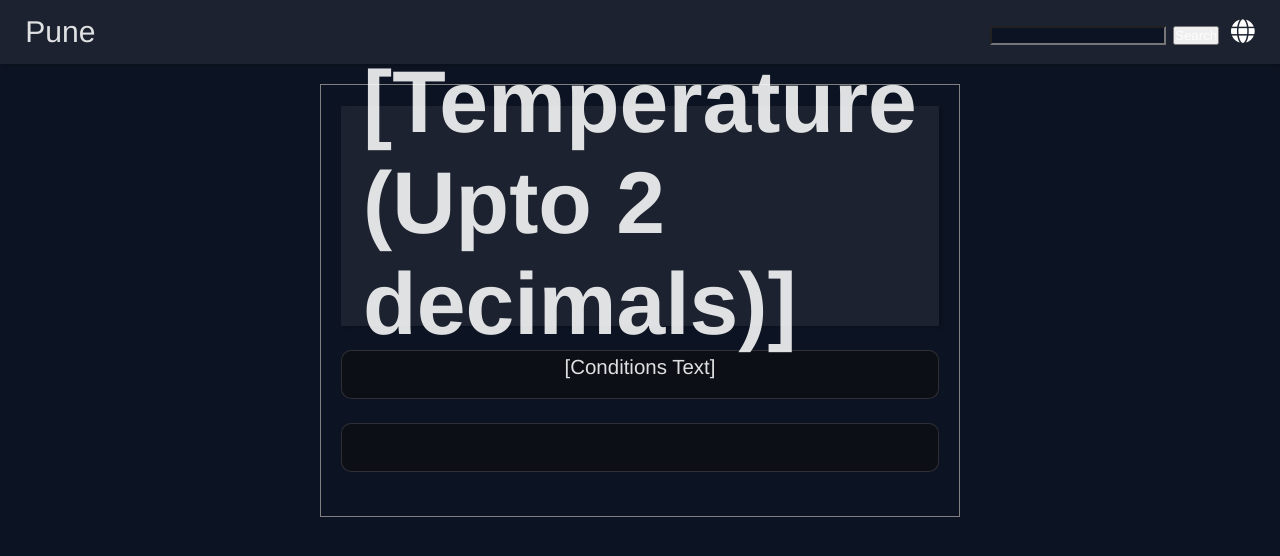
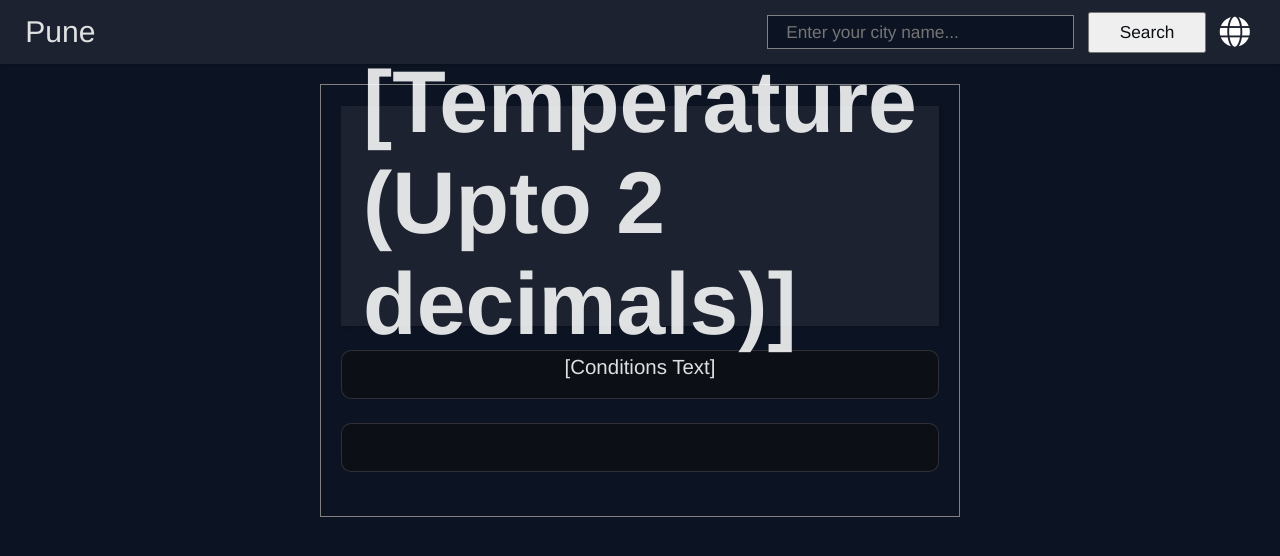
Before and after one commit to prathameshrp/TOP-weather-app, a website built with webpack: page src/template.html in a window 1280 px wide. Built offline with nearby package versions, Linux system fonts and the light colour scheme; no server answers.

Commit message:
Add style to search input element

```diff
--- a/src/style.css
+++ b/src/style.css
@@ -59,14 +59,53 @@ body
 #main-header .menu
 {
     display: flex;
+    justify-content: center;
+    align-items: center;
     list-style-type: none;
-    gap: 0.5em;
-    font-size: calc(0.4rem + var(--resizer));
+    gap: 0.2em;
+    height: clamp(20px, 4vh, 40px);
 }
 
+.menu li
+{
+    /* height: clamp(20px, vh, 40px); */
+    height: 100%;
+    display: flex;
+    align-items: center;
+    /* padding: 16px calc(0.04rem + var(--resizer)); */
+    margin: 0 max(5px, calc(var(--resizer) - 0.8rem));
+
+}
 .menu #search
 {
+    outline: none;
+    border: 1px solid gray;
+    height: 100%;
     background-color: var(--primary-clr);
+    font-size: calc(var(--resizer));
+    font-weight: 400;
+    width: clamp(240px, 24vw, 440px);
+    /* width: 240px; */
+    /* width: 24vw; */
+    /* width: 440px; */
+    padding: 16px calc(0.04rem + var(--resizer));
+
+}
+
+.menu #search-btn
+{
+    color: #0c0f16;
+    /* text-align: center; */
+    font-size: calc(var(--resizer));
+    padding: min(8px, 4vh) calc(0.8rem + var(--resizer));
+
+    /* background-color: aqua; */
+
+}
+
+.menu i{
+    font-size: calc(0.8rem + var(--resizer));
+
 }
 .container
 {
--- a/src/template.html
+++ b/src/template.html
@@ -21,10 +21,17 @@
       <div class="city">Pune</div>
       <ul class="menu">
         <li>
-          <input type="text" id="search">
-          <label for="search"><button id="search-btn">Search</button></label>
+          <input type="text" id="search" placeholder="Enter your city name...">
+
         </li>
-        <li><i class="fa-solid fa-globe" style="color: #ffffff"></i></li>
+
+        <li>
+          <button id="search-btn" for="search">Search</button>
+        </li>
+
+        <li>
+          <i class="fa-solid fa-globe" style="color: #ffffff"></i>
+        </li>
       </ul>
     </header>
 
```
